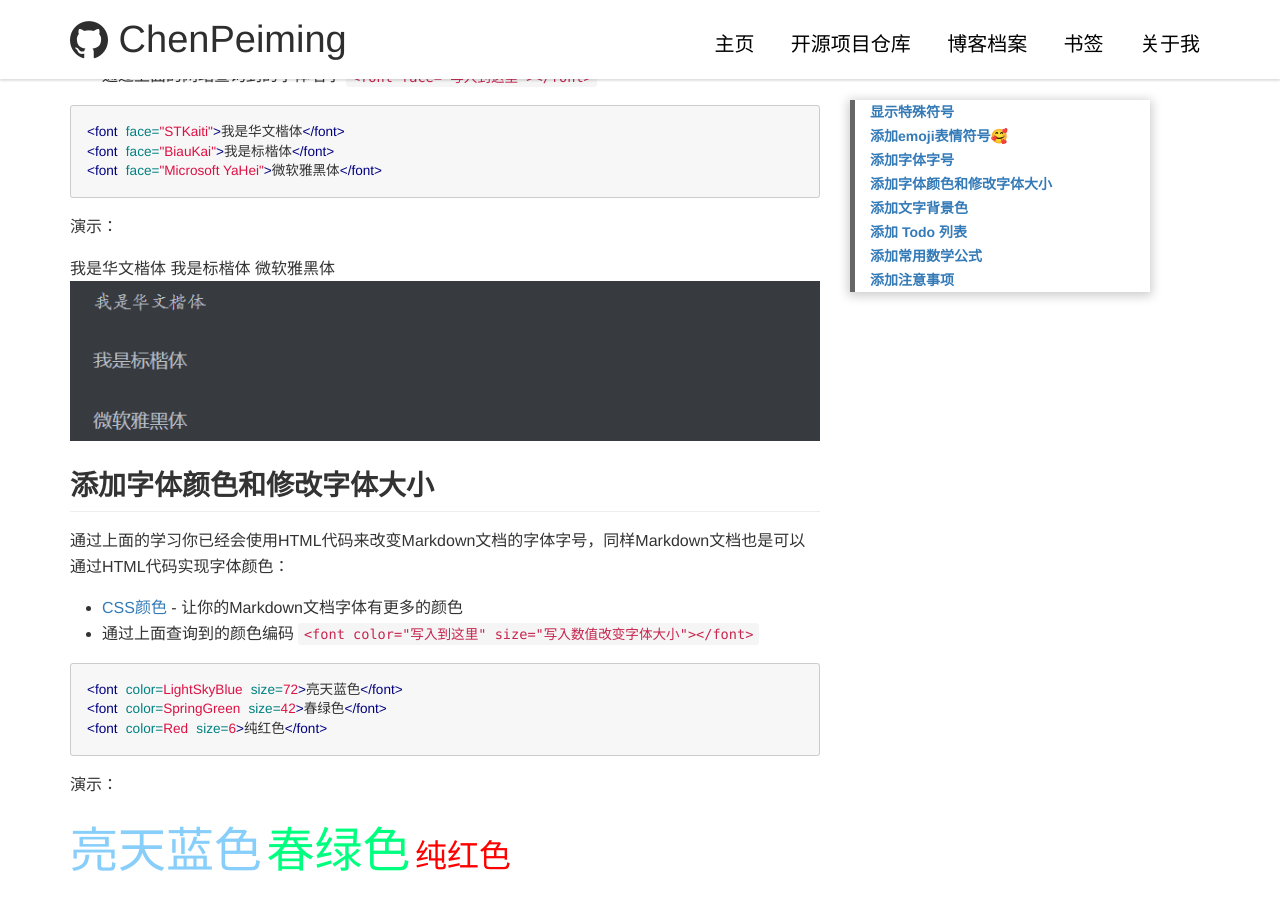
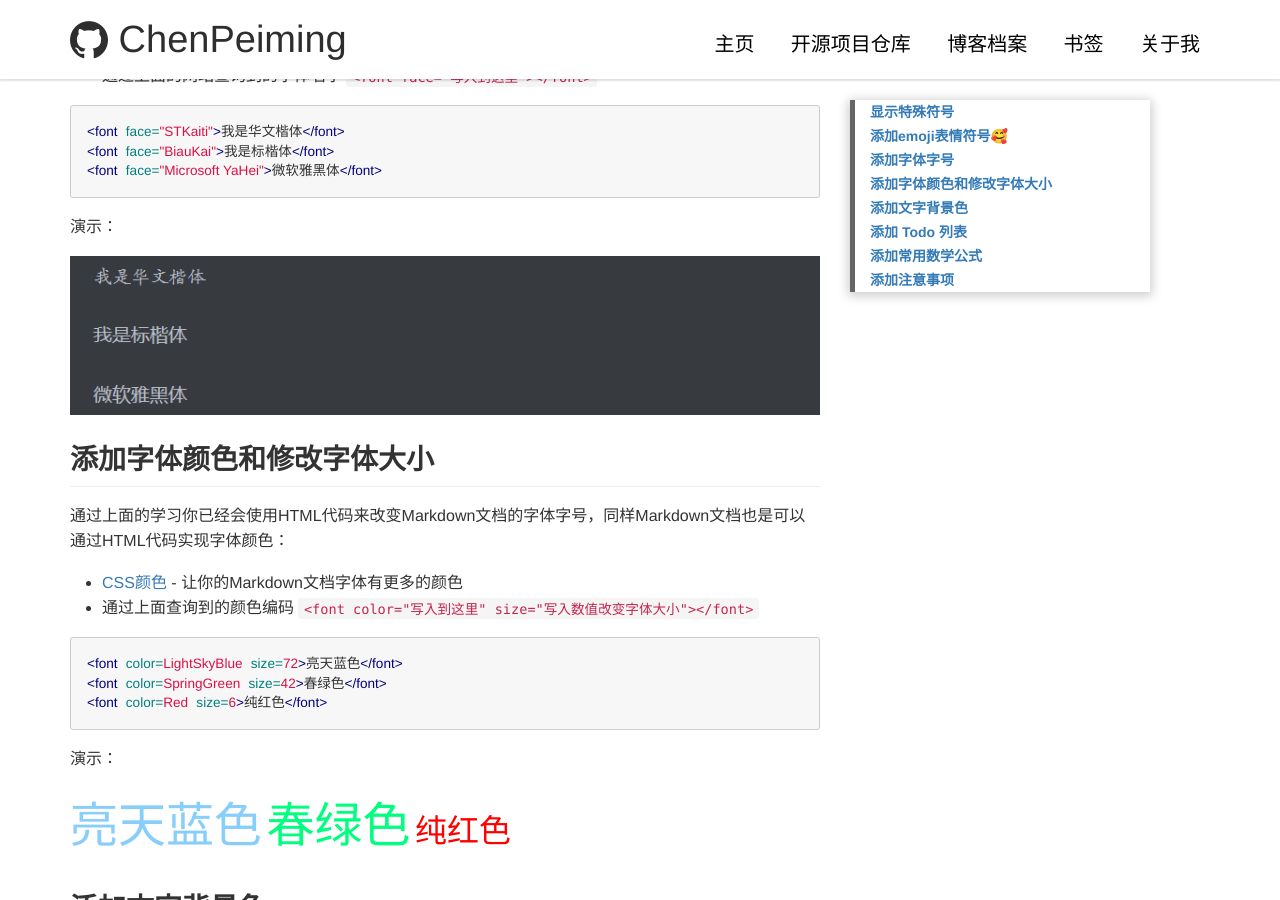
Before and after one commit to MingTechPro/ChenPeiming52001.github.io, a Jekyll site: the page built from _posts/2023/2023-12-14-Blog-Advanced-Found.md, in a window 1280 px wide and 900 px high, scrolled down 1390 px. Built offline with Jekyll 4.4.1, drawn with Linux system fonts in a browser that asks for light colours; formulas are drawn with MathJax 3; comment, search, counter and statistics services are not loaded.

Commit message:
上传文章

````diff
--- a/_posts/2023/2023-12-14-Blog-Advanced-Found.md
+++ b/_posts/2023/2023-12-14-Blog-Advanced-Found.md
@@ -67,10 +67,6 @@ tags:
 ```
 
 演示：
-
-<font face="STKaiti">我是华文楷体</font>
-<font face="BiauKai">我是标楷体</font>
-<font face="Microsoft YaHei">微软雅黑体</font>
 
 [![字体字号](/images/2023/2023-12-14-Blog-Advanced-Found/2023-12-14-Blog-Advanced-Found-1.png)](/images/2023/2023-12-14-Blog-Advanced-Found/2023-12-14-Blog-Advanced-Found-1.png)
 
````
